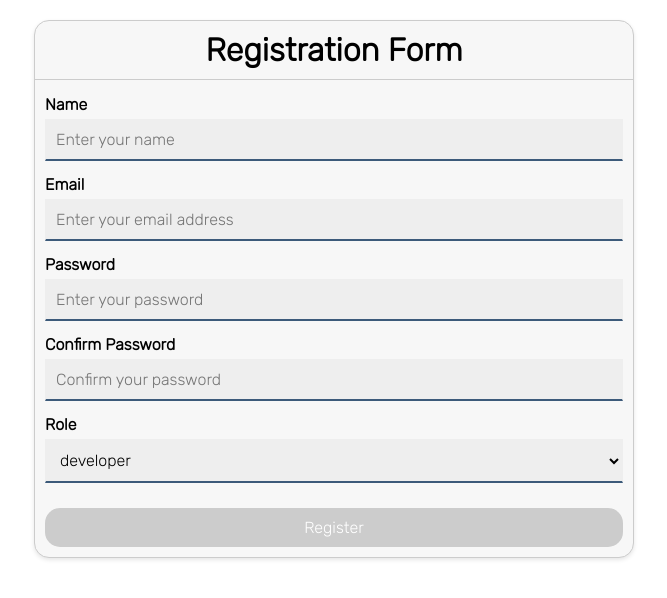
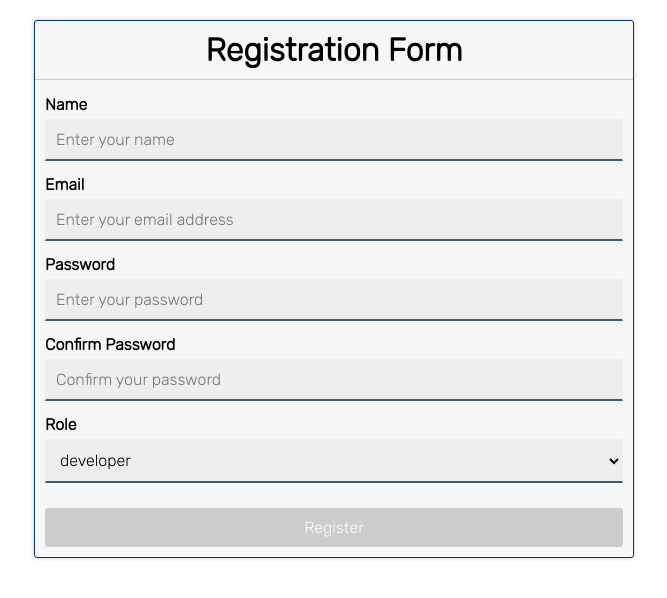
Before and after one commit to AnsBenO/angular-reactive-form, an Angular app: page / in a window 1280 px wide. Shown: the top 598 px of the page, without its empty margins (306-973 px from the left). Built offline with nearby package versions, Linux system fonts and the light colour scheme.

Commit message:
style changes

```diff
--- a/src/app/components/form/form.component.css
+++ b/src/app/components/form/form.component.css
@@ -1,10 +1,10 @@
 .container {
     max-width: 600px;
     margin: 20px auto;
-    border: 1px solid #ccc;
-    border-radius: 15px;
+    border: 1px solid #00356e;
+    border-radius: 3px;
     background-color: #f7f7f7;
-    box-shadow: 0 2px 4px rgba(0, 0, 0, 0.1);
+    box-shadow: 0 0 5px rgba(0, 0, 0, 0.2);
 }
 
 .container form {
@@ -55,6 +55,7 @@ select:focus {
 }
 
 .input-container {
+    border-radius: 3px;
     height: 41px;
     position: relative;
 }
@@ -98,7 +99,7 @@ button[type="submit"] {
     color: #fff;
     padding: 10px 15px;
     border: none;
-    border-radius: 15px;
+    border-radius: 3px;
     font-size: 16px;
     cursor: pointer;
     transition: background-color 0.3s ease;
```
Also changed, not shown: 3 other files (tests, documents, lock files or other folders).
